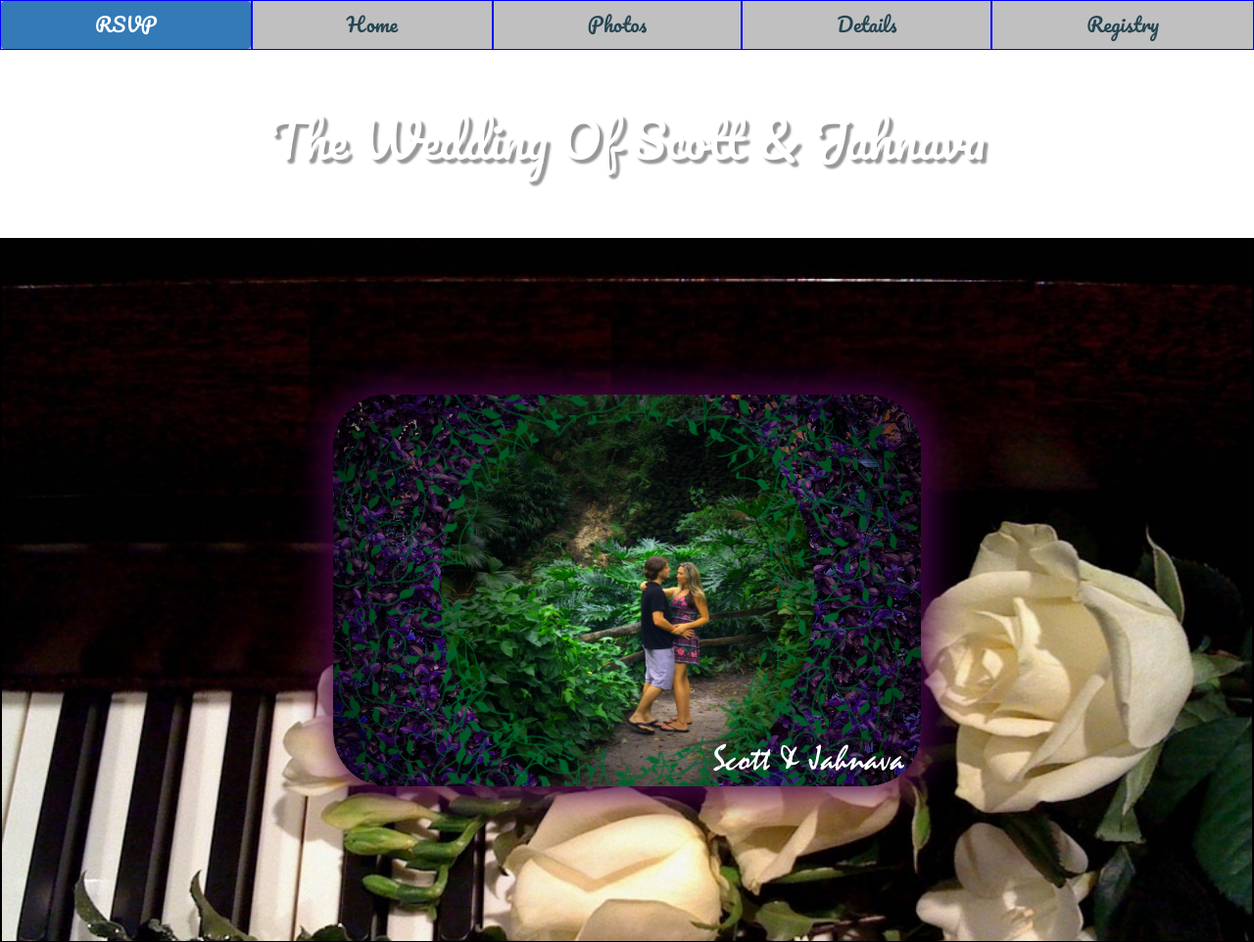
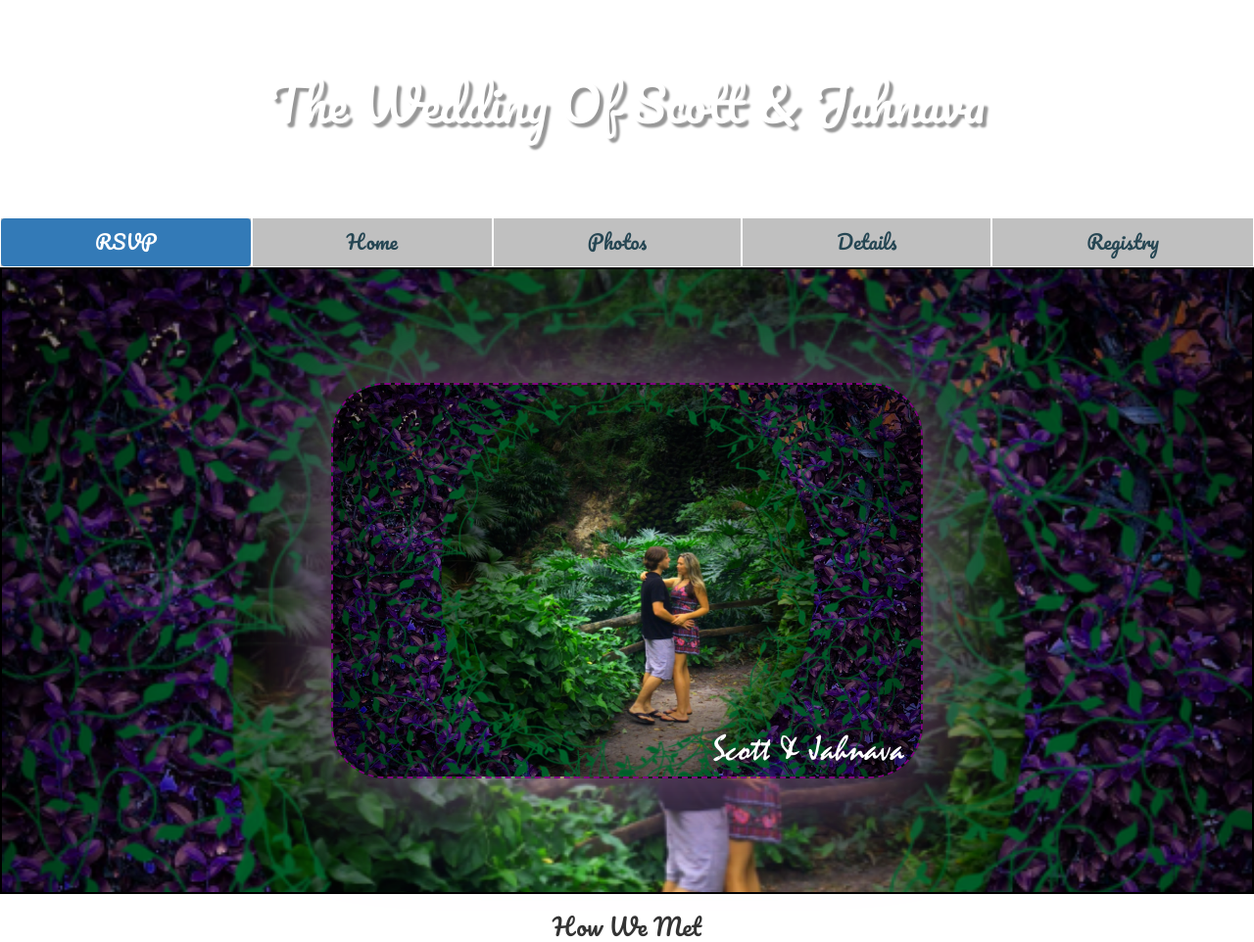
Before and after one commit to Jahnava/Flexbox, a website: page public/html/index.html in a window 1280 px wide. Shown: the top 962 px of the page at 98% size. Drawn offline with nearby package versions, Linux system fonts and the light colour scheme.

Commit message:
added more style

```diff
--- a/public/css/main.css
+++ b/public/css/main.css
@@ -44,17 +44,29 @@ h1, .nav-pills>li>a {
      text-shadow: 4px 4px 2px rgba(150, 150, 150, 1);
      padding-bottom: 15%;
      font-size: 50px;
-
+     border: 15px solid white;
 }
 
 .header {
   font-family: 'Pacifico', cursive;
 }
 
+#header-pic {
+  background-image: url('/images/rainbowSprings.png');
+  background-image: no-repeat center center fixed;
+    -webkit-background-size: cover;
+    -moz-background-size: cover;
+    -o-background-size: cover;
+    background-size: cover;
+    max-height:80%;
+    max-width:100%;
+    border: 2px solid black;
+}
+
 /* nav bar */
 .nav-pills>li{
   background:silver;
-  border: 1px solid blue;
+  border: 1px solid white;
 
 }
 
@@ -72,7 +84,8 @@ h1, .nav-pills>li>a {
   flex-direction: row;
   align-items: stretch;
   width: 100%;
-  background: black;
+  background: pink;
+border: 1px solid black;
   justify-content: space-around;
   padding: 2rem;
 }
@@ -82,7 +95,6 @@ h1, .nav-pills>li>a {
   width:25%;
   background:silver;
   padding: 1rem;
-  border: 1rem dashed #E9C46A;
 }
 
 /*order wedding party*/
@@ -90,14 +102,13 @@ h1, .nav-pills>li>a {
   border-radius: 50%;
   height: 200px;
   width: 200px;
-  background:silver;
+  /* background:silver; */
   padding: 1rem;
-  border: 1px solid blue;
+  border: 1px solid white;
   cursor: url('/images/heart-small.png'), auto;
 }
 
 .container-order > .box{
-  border: 1rem dashed #E76F51;
   font-size: 4rem;
   font-weight: bold;
 }
@@ -180,6 +191,7 @@ h1, .nav-pills>li>a {
   font-size: 5rem;
   color: purple;
 border: 1rem solid white;
+
 }
 .col-1{
 	flex: 1;
@@ -211,9 +223,14 @@ border: 1rem solid white;
   flex: 1 0 auto;
   font-weight: bold;
   font-size: 5rem;
-  text-transform: uppercase;
   color: #264653;
-  border: 1rem dashed #E76F51;
+  border: 5px solid white;
+  background-image: url('/images/white-wedding-flowers.jpg');
+  background-image: no-repeat center center fixed;
+    -webkit-background-size: cover;
+    -moz-background-size: cover;
+    -o-background-size: cover;
+    background-size: cover;
 }
 .sticky-footer{
   flex: 0 0 auto;
@@ -238,19 +255,6 @@ h2, h3, h4 {
 	color: white;
 }
 
-
-#header-pic {
-  background-image: url('/images/flowerpiano-noName.jpg');
-  background-image: no-repeat center center fixed;
-    -webkit-background-size: cover;
-    -moz-background-size: cover;
-    -o-background-size: cover;
-    background-size: cover;
-    max-height:100%;
-    max-width:100%;
-    border: 2px solid black;
-}
-
 @media (max-width: 300px) {
   #header-pic {
     background-color: black;
@@ -266,9 +270,10 @@ h2, h3, h4 {
 
 #rainbow-springs {
   border-radius: 55px;
-  -webkit-box-shadow: 2px 2px 34px 8px rgba(74,4,74,1);
--moz-box-shadow: 2px 2px 34px 8px rgba(74,4,74,1);
-box-shadow: 2px 2px 34px 8px rgba(74,4,74,1);
+  -webkit-box-shadow: 2px 0px 113px 0px rgba(138,90,138,1);
+  -moz-box-shadow: 2px 0px 113px 0px rgba(138,90,138,1);
+  box-shadow: 2px 0px 113px 0px rgba(138,90,138,1);
+  border: 2px dashed purple;
 }
 
 h1,  {
@@ -293,6 +298,6 @@ h1,  {
 #lovevideo {
   max-width: 100%;
   max-height: auto;
-  border: 5px solid white;
+  border: 3px solid black;
   margin-top: 1%;
 }
--- a/public/html/index.html
+++ b/public/html/index.html
@@ -10,16 +10,10 @@
   <body>
     <!-- <h1 class="text-center">5 flex-box tips you should know</h1> -->
 
-<ul class="nav nav-pills nav-justified">
-  <li role="presentation" class="active"><a href="#columns-equal">RSVP</a></li>
-  <li role="presentation"><a href="#order">Home</a></li>
-  <li role="presentation"><a href="#centering">Photos</a></li>
- <li role="presentation"><a href="#responsive">Details</a></li>
-<li role="presentation"><a href="#sticky">Registry</a></li>
-</ul>
 
 
-<!-- <h3 class="text-center" id="columns-equal">1. Columns with the equal height</h3> -->
+
+
 
 <!-- 1. COLUMNS WITH THE EQUAL HEIGHT-->
 
@@ -37,6 +31,16 @@
 <div id = "testID" class="title text-center" id="responsive">
   <h1 id='main-title' style="margin-top:0;">The Wedding Of Scott & Jahnava</h1>
 </div>
+
+<!-- <h3 class="small-space" id="columns-equal"></h3> -->
+<ul class="nav nav-pills nav-justified">
+  <li role="presentation" class="active"><a href="#columns-equal">RSVP</a></li>
+  <li role="presentation"><a href="#order">Home</a></li>
+  <li role="presentation"><a href="#centering">Photos</a></li>
+ <li role="presentation"><a href="#responsive">Details</a></li>
+<li role="presentation"><a href="#sticky">Registry</a></li>
+</ul>
+
 <div id= 'header-pic'class="flex-center-center">
 <!-- <div class="box"> -->
   <img class='responsive' id='rainbow-springs' src="/images/rainbowSprings.png" alt=""> </div>
```
Also changed, not shown: public/images/black-chalkboard.jpg (added), public/images/multi-glitter.jpg (added), public/images/purple-roses.jpg (added), public/images/white-wedding-flowers.jpg (added).
